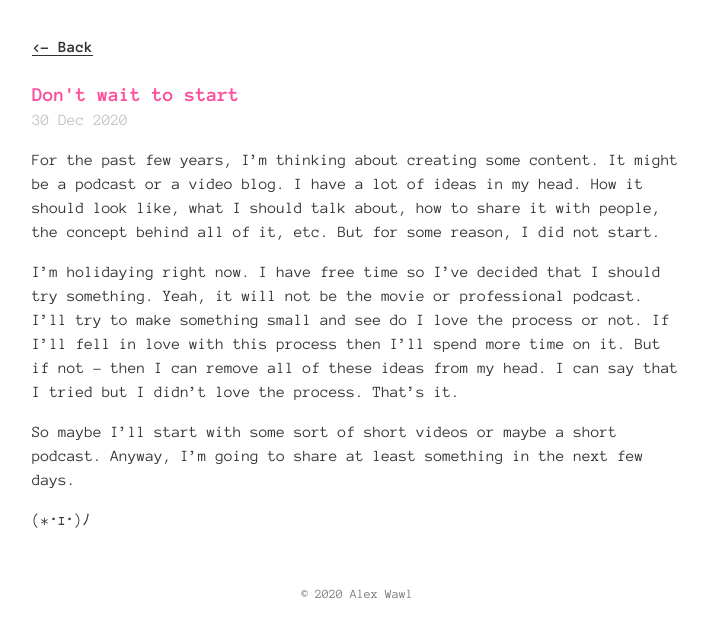
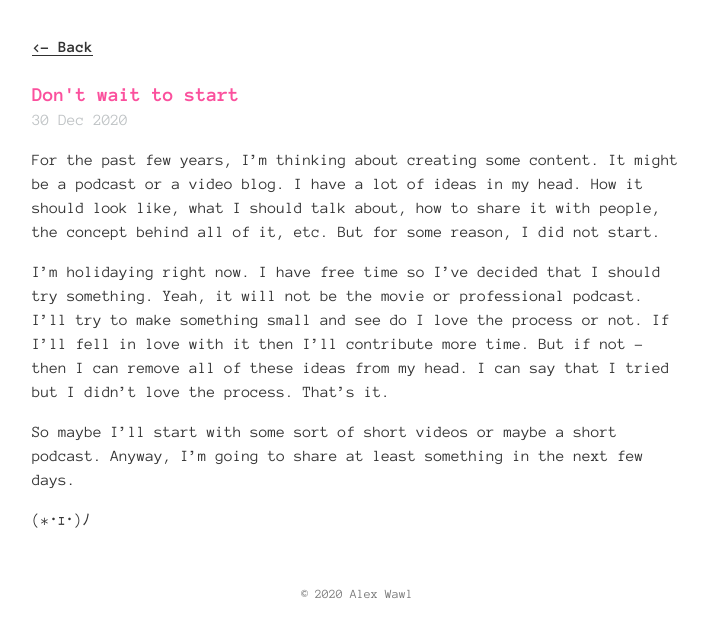
Before and after one commit to alexwawl/alexwawl.github.io, a Jekyll site: the page built from _posts/2020-12-30-dont-wait-to-start.md, in a window 1280 px wide. Shown: the top 638 px of the page, without its empty margins (283-991 px from the left). Built offline with Jekyll 4.4.1, drawn with Linux system fonts in a browser that asks for light colours.

Commit message:
fixes for article

```diff
--- a/_posts/2020-12-30-dont-wait-to-start.md
+++ b/_posts/2020-12-30-dont-wait-to-start.md
@@ -4,7 +4,7 @@ date:   2020-12-30 10:23:35 +0000
 ---
 For the past few years, I'm thinking about creating some content. It might be a podcast or a video blog. I have a lot of ideas in my head. How it should look like,  what I should talk about, how to share it with people, the concept behind all of it, etc. But for some reason, I did not start.
 
-I'm holidaying right now. I have free time so I've decided that I should try something. Yeah, it will not be the movie or professional podcast. I'll try to make something small and see do I love the process or not. If I'll fell in love with this process then I'll spend more time on it. But if not - then I can remove all of these ideas from my head. I can say that I tried but I didn't love the process. That's it.
+I'm holidaying right now. I have free time so I've decided that I should try something. Yeah, it will not be the movie or professional podcast. I'll try to make something small and see do I love the process or not. If I'll fell in love with it then I'll contribute more time. But if not - then I can remove all of these ideas from my head. I can say that I tried but I didn't love the process. That's it.
 
 So maybe I'll start with some sort of short videos or maybe a short podcast. Anyway, I'm going to share at least something in the next few days.
 
```
Also changed, not shown: 3 other files.
